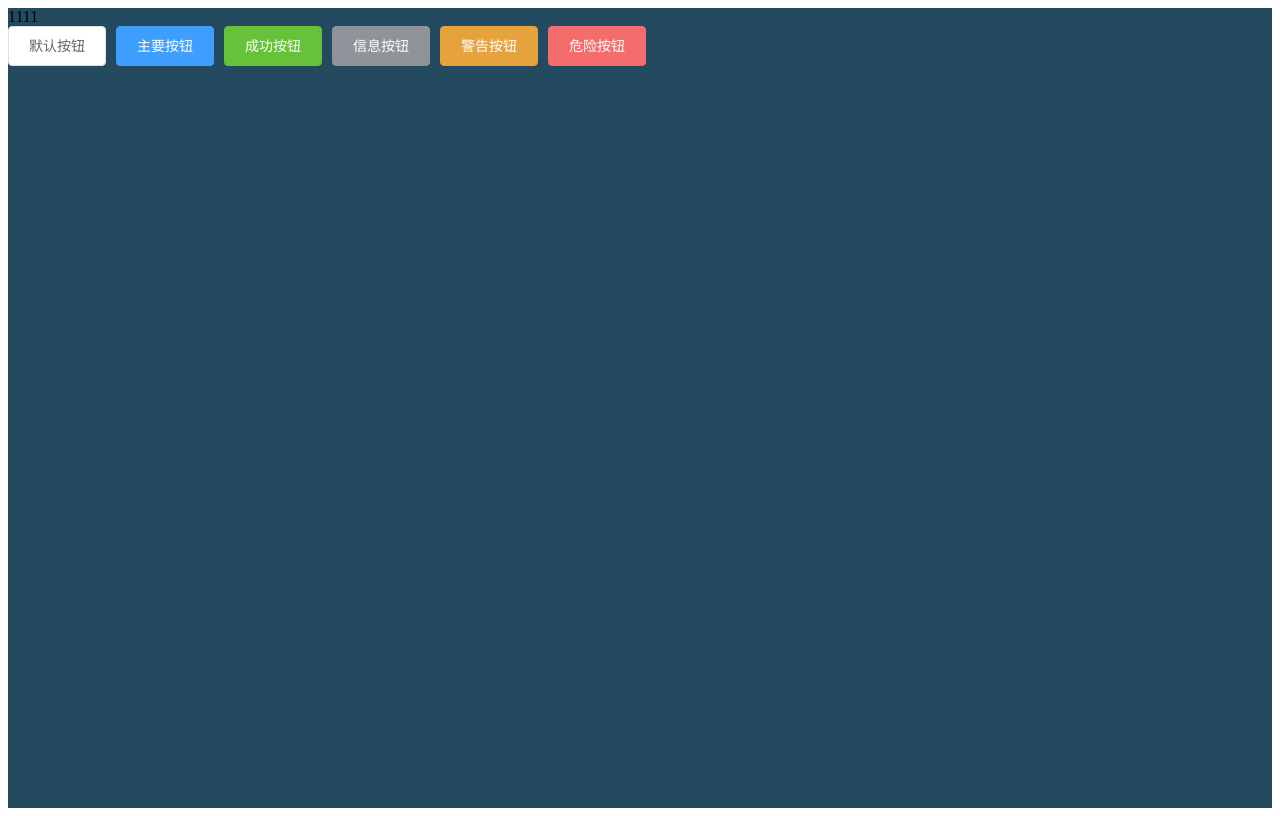
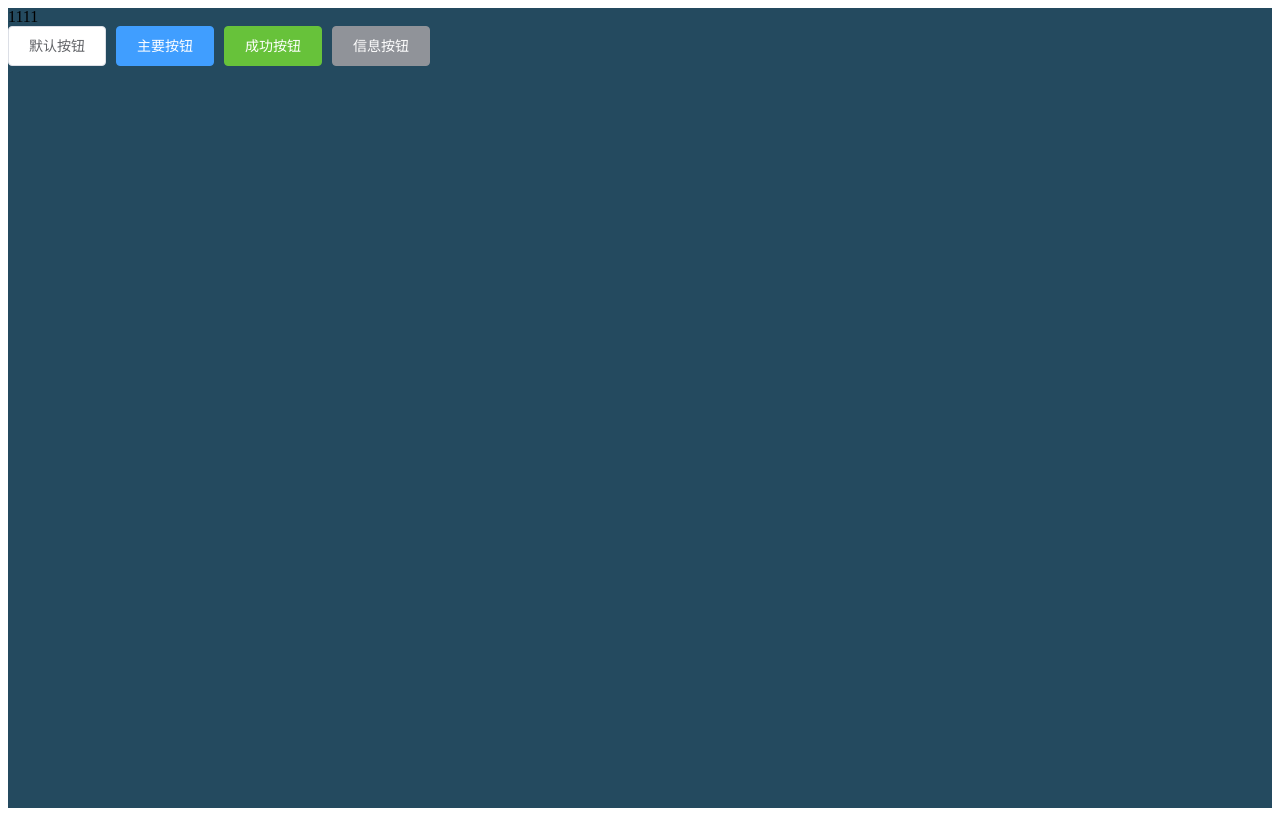
Before and after one commit to yuejianjian/vue-admin, a Vue app: page /#/Login in a window 1280 px wide. Built offline with nearby package versions, Linux system fonts and the light colour scheme.

Commit message:
第二次提交

```diff
--- a/src/views/Login/index.vue
+++ b/src/views/Login/index.vue
@@ -6,8 +6,7 @@
         <el-button type="primary">主要按钮</el-button>
         <el-button type="success">成功按钮</el-button>
         <el-button type="info">信息按钮</el-button>
-        <el-button type="warning">警告按钮</el-button>
-        <el-button type="danger">危险按钮</el-button>
+
     </el-row>
   </div>
 </template>
```
